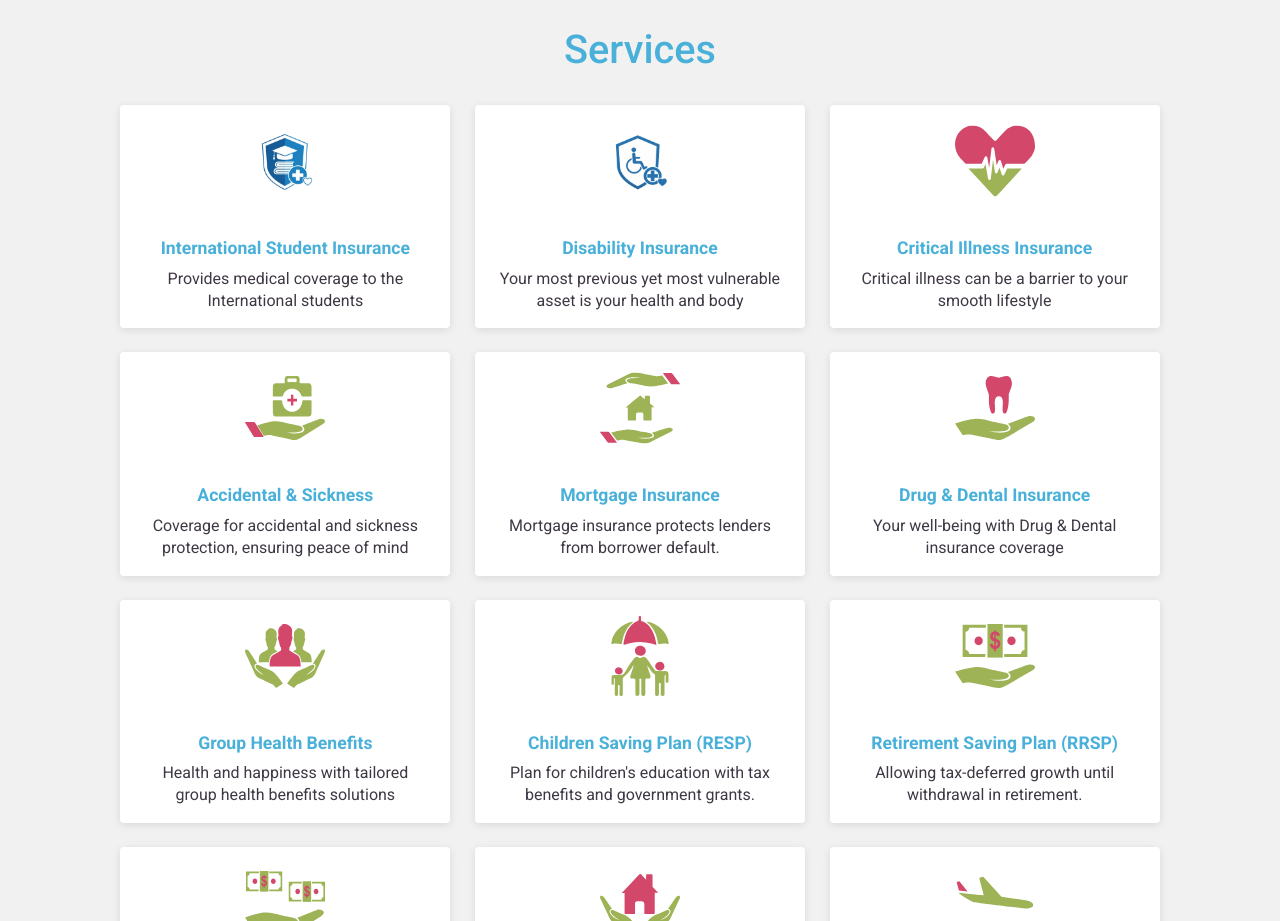
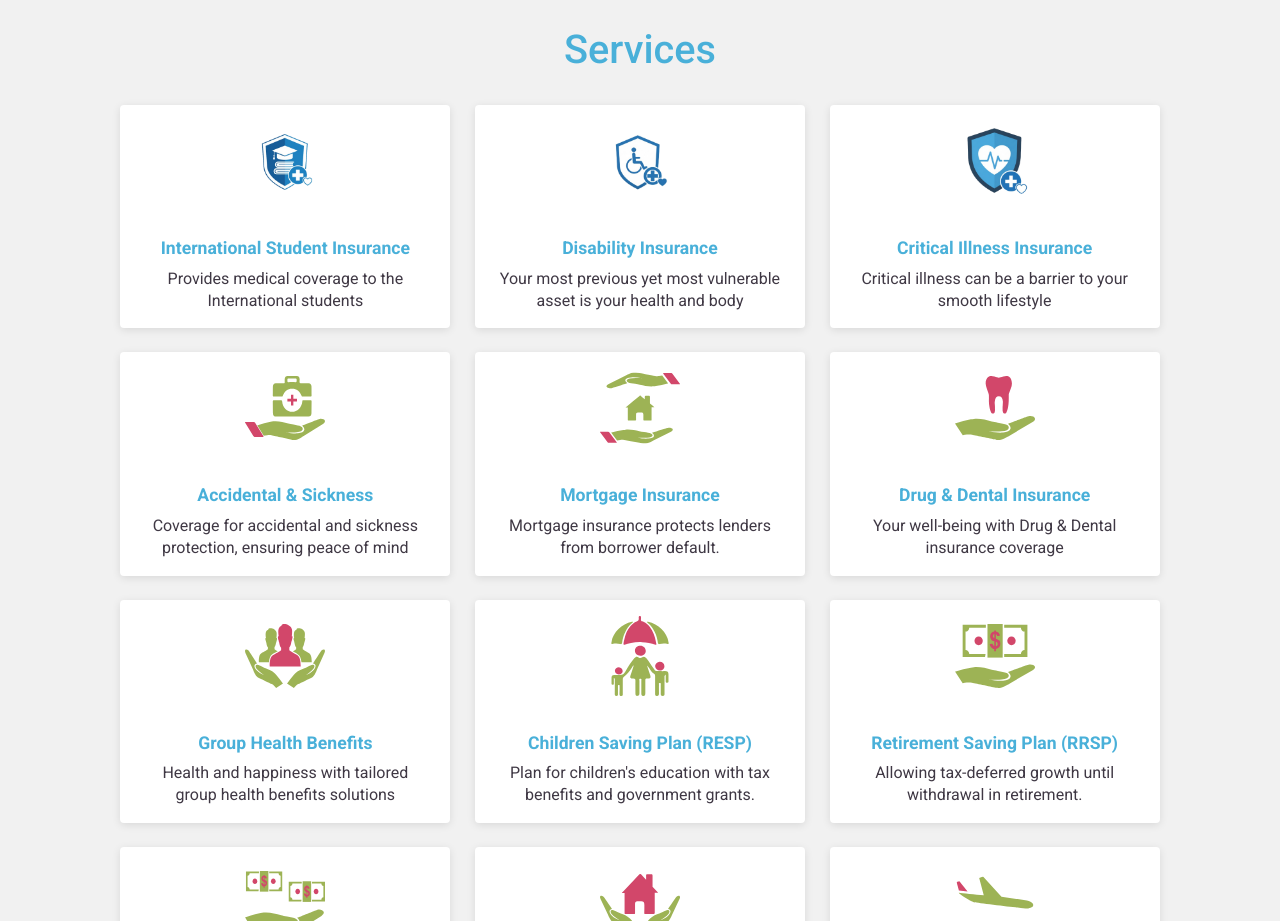
Before and after one commit to rabia77777/InsuranceWebsiteII, a plain HTML site: page index-2.html in a window 1280 px wide. Shown: the part 2800-3721 px from the top of the page. Drawn offline with nearby package versions, Linux system fonts and the light colour scheme; a script that the page names is missing.

Commit message:
Update index-2.html

```diff
--- a/index-2.html
+++ b/index-2.html
@@ -438,7 +438,7 @@
                     <p class="card-description text-color">Your most previous yet most vulnerable asset is your health and body</p>
                 </div>
                 <div class="small-card boxshadow white-color-bg" onclick="window.location.href = 'critical-illness.html';">
-                    <img src="icons/critical-illness.svg" alt="Icon" class="card-icon">
+                    <img src="icons/critical-illness.png" alt="Icon" class="card-icon">
                     <p class="subhead2 secondary-color card-title">Critical Illness Insurance</p>
                     <p class="card-description text-color">Critical illness can be a barrier to your smooth lifestyle</p>
                 </div>
```
